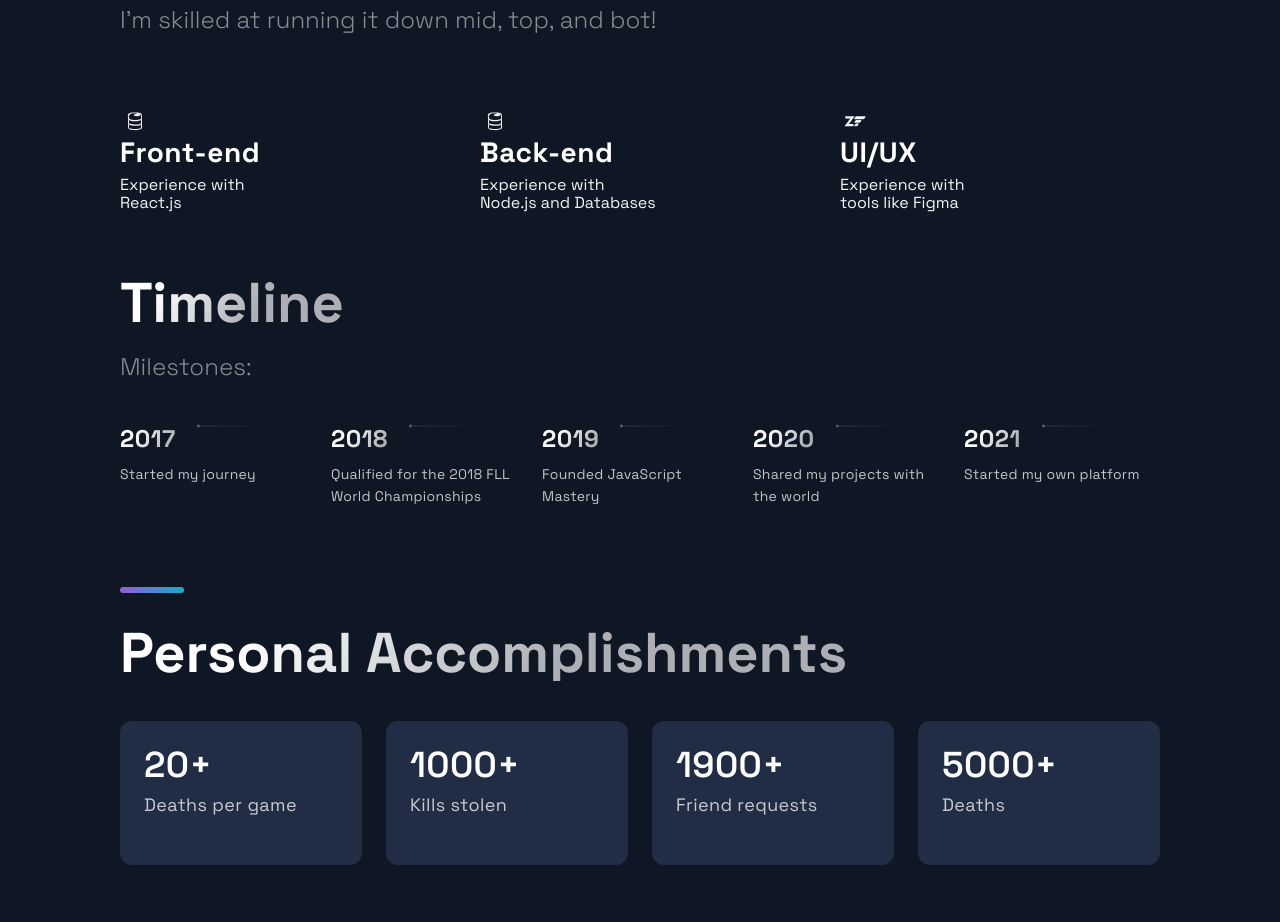
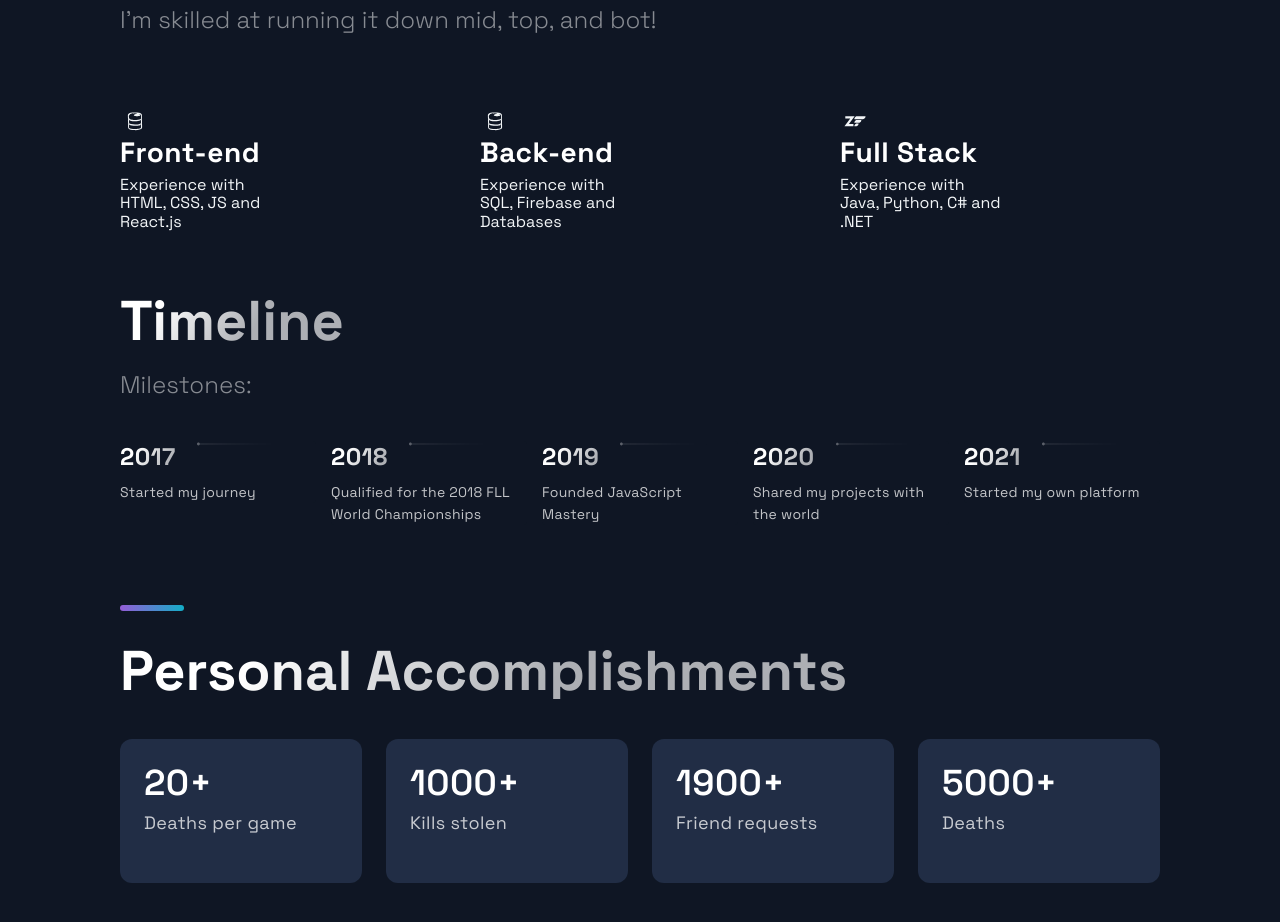
Before and after one commit to zhangandrew37/portfolio, a Next.js app: page / in a window 1280 px wide. Shown: the part 2340-3262 px from the top of the page. Built offline with nearby package versions, Linux system fonts and the light colour scheme.

Commit message:
update: technologies

```diff
--- a/src/components/Technologies/Technologies.js
+++ b/src/components/Technologies/Technologies.js
@@ -27,6 +27,7 @@ const Technologies = () => (
           <ListTitle>Front-end</ListTitle>
           <listParagraph>
             Experience with <br />
+            HTML, CSS, JS and <br />
             React.js
           </listParagraph>
         </ListContainer>
@@ -37,17 +38,18 @@ const Technologies = () => (
           <ListTitle>Back-end</ListTitle>
           <listParagraph>
             Experience with <br />
-            Node.js and Databases
+            SQL, Firebase and <br />
+            Databases
           </listParagraph>
         </ListContainer>
       </ListItem>
       <ListItem>
         <DiZend size="3rem" />
         <ListContainer>
-          <ListTitle>UI/UX</ListTitle>
+          <ListTitle>Full Stack</ListTitle>
           <listParagraph>
             Experience with <br />
-            tools like Figma
+            Java, Python, C# and <br /> .NET
           </listParagraph>
         </ListContainer>
       </ListItem>
```
